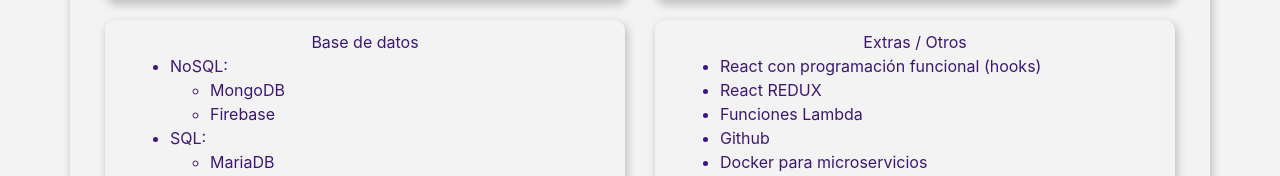
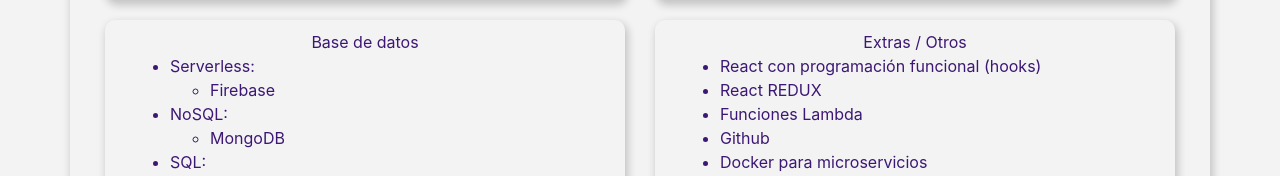
Before and after one commit to GabrielEMG/postService, a React (Create React App) app: page /about in a window 1280 px wide. Shown: the part 495-671 px from the top of the page. Built offline with nearby package versions, Linux system fonts and the light colour scheme; no server answers; the database is empty.

Commit message:
i know serverless lol

```diff
--- a/src/pages/about/About.tsx
+++ b/src/pages/about/About.tsx
@@ -64,11 +64,14 @@
                   <Col>
                     <Row className="justify-content-center">Base de datos</Row>
                     <ul>
+                      <li>Serverless:</li>
+                      <ul>
+                        <li>Firebase</li>
+                      </ul>
                       <li>
                         NoSQL:
                         <ul>
                           <li>MongoDB</li>
-                          <li>Firebase</li>
                         </ul>
                       </li>
                       <li>
```
